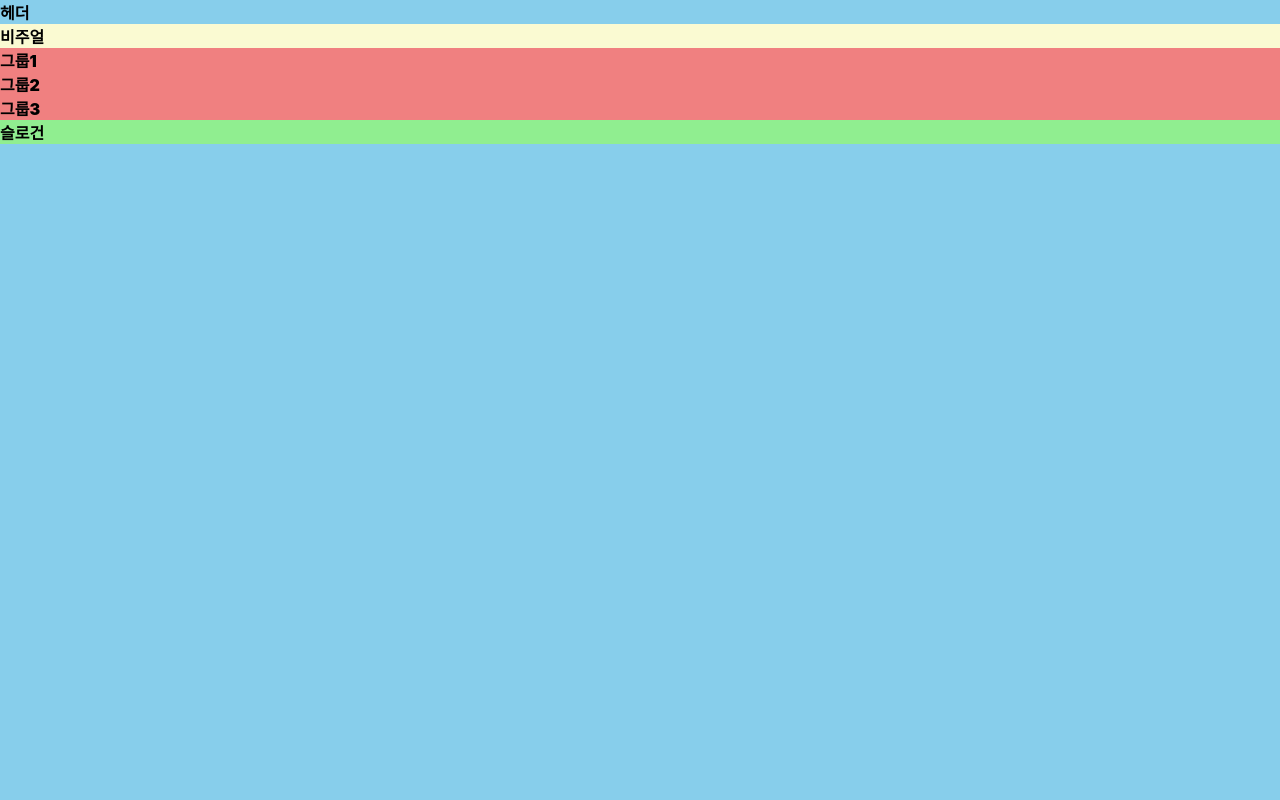
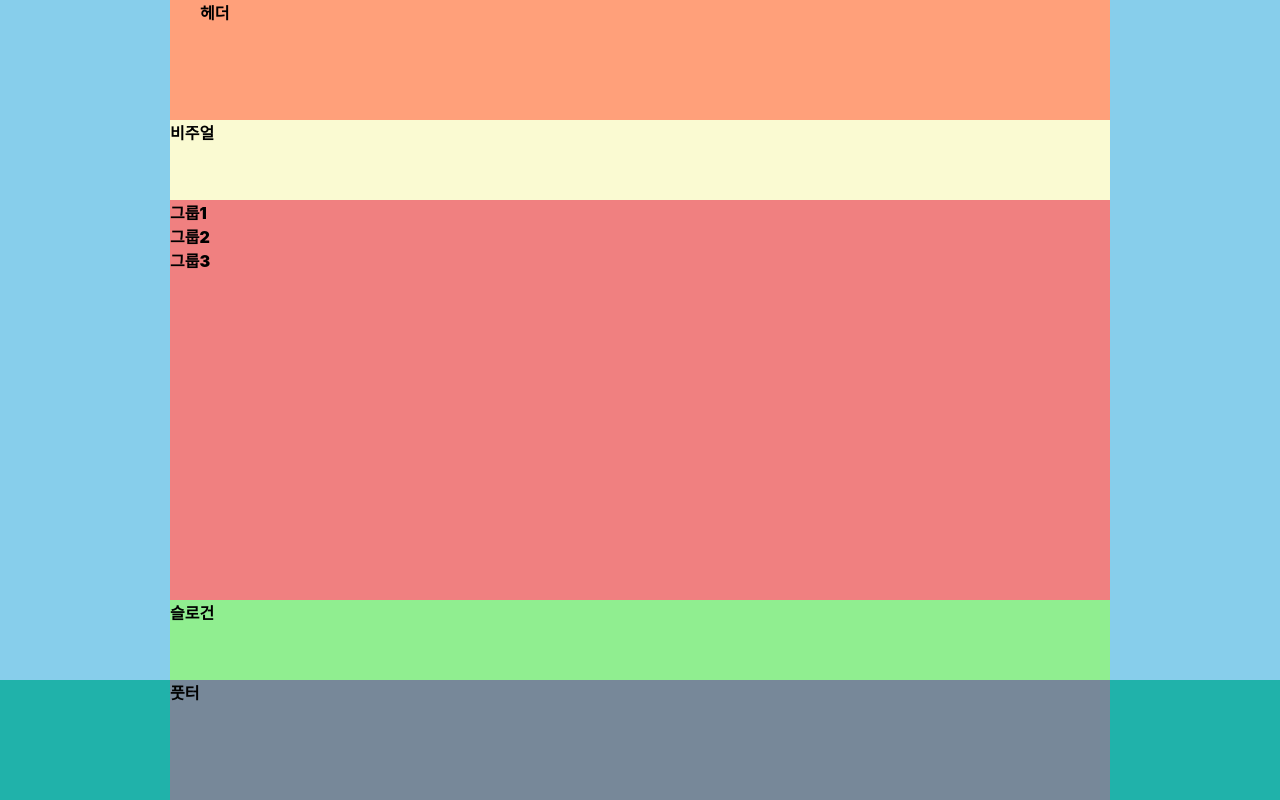
Before and after one commit to Stilllee/HTML5, a website: page index.html in a window 1280 px wide. Drawn offline with Linux system fonts and the light colour scheme; a web font is replaced by a local one.

Commit message:
레이아웃 구현

```diff
--- a/index.html
+++ b/index.html
@@ -18,7 +18,7 @@
   </main>
   <article class="slogan">슬로건</article>
   <footer class="footer">
-    <div class="footer-inner"></div>
+    <div class="footer-inner">풋터</div>
   </footer>
 </body>
 </html>
--- a/styles/style.css
+++ b/styles/style.css
@@ -7,15 +7,40 @@ body {
   font-weight: 900;
 }
 
+/* 레이아웃 */
+.header, .visual, .main, .slogan, .footer-inner {
+  width: 940px;
+  box-sizing: border-box;
+  margin: 0 auto;
+}
+
+/* 헤더 */
+.header {
+  background-color: lightsalmon;
+  padding: 0 30px;
+  height: 15vh;
+}
+/* 비주얼 */
 .visual {
   background-color: lightgoldenrodyellow;
+  height: 10vh;
 }
+/* 메인 */
 .main {
   background-color: lightcoral;
+  height: 50vh;
 }
+/* 슬로건 */
 .slogan {
   background-color: lightgreen;
+  height: 10vh;
 }
+/* 풋터 */
 .footer {
   background-color: lightseagreen;
 }
+
+.footer-inner {
+  background-color: lightslategray;
+  height: 15vh;
+}
```
